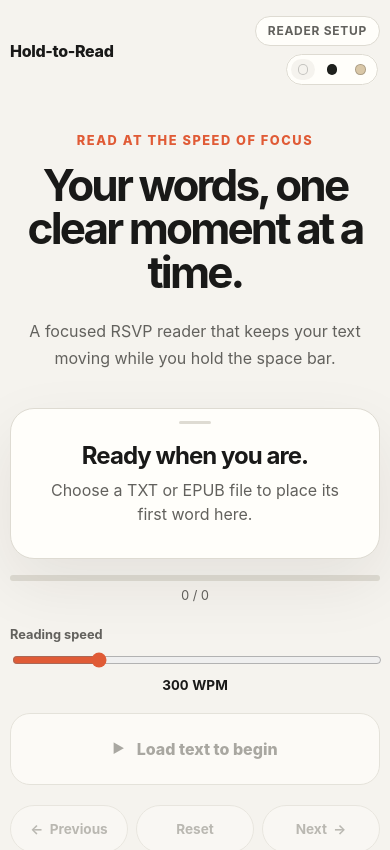
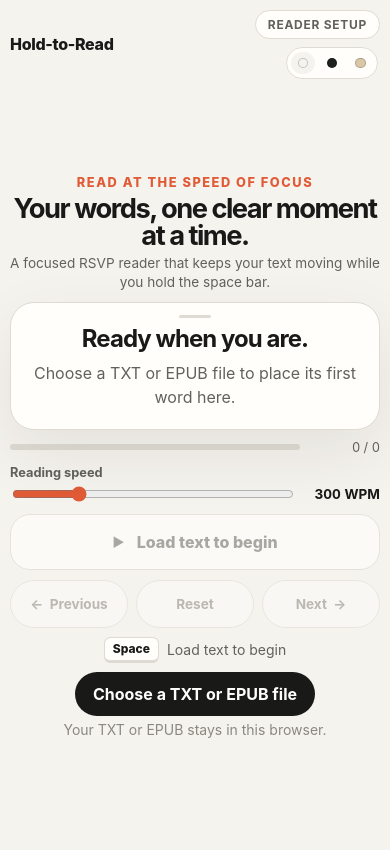
Before and after one commit to kusonnim/RSVP_Reader, a React (Vite) app: page / in a window 390 px wide. Shown: the top 850 px of the page. Built offline with nearby package versions, Linux system fonts and the light colour scheme.

Commit message:
Fit reader layout within viewport

```diff
--- a/src/app/App.css
+++ b/src/app/App.css
@@ -1,6 +1,7 @@
 .app {
   min-width: 20rem;
-  min-height: 100vh;
+  height: 100dvh;
+  overflow: hidden;
   color: var(--color-text);
   background: var(--color-background);
   transition:
@@ -14,10 +15,12 @@
 }
 
 .app-shell {
+  display: grid;
+  grid-template-rows: auto minmax(0, 1fr);
   width: min(100% - 2rem, 72rem);
-  min-height: 100vh;
+  height: 100%;
   margin: 0 auto;
-  padding: 1.5rem 0 3rem;
+  padding: clamp(0.65rem, 2vh, 1.25rem) 0;
 }
 
 .app-header {
@@ -113,14 +116,24 @@
 
 .welcome-panel {
   display: grid;
+  align-content: center;
   justify-items: center;
+  gap: clamp(0.45rem, 1.15vh, 0.85rem);
   max-width: 54rem;
-  margin: clamp(5rem, 14vh, 9rem) auto 0;
+  width: 100%;
+  min-height: 0;
+  margin: 0 auto;
   text-align: center;
 }
 
+.intro {
+  display: grid;
+  justify-items: center;
+  gap: 0.3rem;
+}
+
 .eyebrow {
-  margin: 0 0 1rem;
+  margin: 0;
   color: var(--color-accent);
   font-size: 0.8rem;
   font-weight: 800;
@@ -129,27 +142,27 @@
 }
 
 .welcome-panel h1 {
-  max-width: 14ch;
+  max-width: 22ch;
   margin: 0;
-  font-size: clamp(2.75rem, 8vw, 5.75rem);
-  line-height: 0.98;
-  letter-spacing: -0.065em;
+  font-size: clamp(1.75rem, 4.5vw, 3.4rem);
+  line-height: 1;
+  letter-spacing: -0.055em;
 }
 
 .welcome-copy {
   max-width: 38rem;
-  margin: 1.5rem 0 0;
+  margin: 0;
   color: var(--color-text-muted);
-  font-size: clamp(1rem, 2.5vw, 1.2rem);
-  line-height: 1.7;
+  font-size: clamp(0.85rem, 1.5vw, 1rem);
+  line-height: 1.4;
 }
 
 .reader-view {
   position: relative;
   display: grid;
   width: min(100%, 44rem);
-  min-height: 12rem;
-  margin-top: 3rem;
+  min-height: clamp(7.5rem, 19vh, 10.5rem);
+  margin-top: 0;
   place-items: center;
   border: 1px solid var(--color-border);
   border-radius: var(--radius-large);
@@ -195,10 +208,10 @@
   align-items: center;
   gap: 0.75rem;
   width: min(100%, 44rem);
-  margin-top: 1rem;
+  margin-top: 0;
   border: 1px solid var(--color-border);
   border-radius: 0.9rem;
-  padding: 0.65rem 0.75rem;
+  padding: 0.5rem 0.75rem;
   background: var(--color-surface);
 }
 
@@ -227,7 +240,7 @@
     ) minmax(0, 1fr);
   align-items: center;
   width: 100%;
-  padding: 1.5rem;
+  padding: 1rem 1.5rem;
 }
 
 .reader-word {
@@ -249,7 +262,7 @@
 
 .reader-view-empty {
   align-content: center;
-  padding: 2rem;
+  padding: 1.25rem;
 }
 
 .reader-empty-title {
@@ -272,7 +285,7 @@
   align-items: center;
   gap: 0.75rem;
   width: min(100%, 44rem);
-  margin-top: 1rem;
+  margin-top: 0;
 }
 
 .progress-track {
@@ -302,13 +315,13 @@
   display: grid;
   justify-items: center;
   width: min(100%, 44rem);
-  margin-top: 1.5rem;
+  margin-top: 0;
 }
 
 .speed-control {
   display: grid;
   width: min(100%, 28rem);
-  gap: 0.5rem;
+  gap: 0.25rem;
   text-align: left;
 }
 
@@ -342,14 +355,14 @@
 .mobile-hold-button {
   display: none;
   width: min(100%, 28rem);
-  min-height: 4.5rem;
+  min-height: 3.5rem;
   align-items: center;
   justify-content: center;
   gap: 0.75rem;
-  margin-top: 1.25rem;
+  margin-top: 0.65rem;
   border: 1px solid var(--color-accent);
   border-radius: 1.25rem;
-  padding: 1rem 1.25rem;
+  padding: 0.7rem 1.25rem;
   color: var(--color-surface);
   background: var(--color-accent);
   cursor: pointer;
@@ -386,7 +399,7 @@
   align-items: center;
   justify-content: center;
   gap: 0.75rem;
-  margin-top: 1.25rem;
+  margin-top: 0.65rem;
 }
 
 .control-button {
@@ -429,7 +442,7 @@
   display: flex;
   align-items: center;
   gap: 0.5rem;
-  margin: 1rem 0 0;
+  margin: 0.55rem 0 0;
   color: var(--color-text-muted);
   font-size: 0.875rem;
 }
@@ -456,7 +469,7 @@
   flex-wrap: wrap;
   justify-content: center;
   gap: 0.5rem 1rem;
-  margin-top: 0.75rem;
+  margin-top: 0.4rem;
   color: var(--color-text-subtle);
   font-size: 0.75rem;
 }
@@ -481,7 +494,7 @@
 }
 
 .smart-timing-note {
-  margin: 0.65rem 0 0;
+  margin: 0.35rem 0 0;
   color: var(--color-text-subtle);
   font-size: 0.75rem;
 }
@@ -489,14 +502,14 @@
 .file-loader {
   display: grid;
   justify-items: center;
-  margin-top: 1.25rem;
+  margin-top: 0;
 }
 
 .file-loader-button {
-  min-height: 3.25rem;
+  min-height: 2.75rem;
   border: 0;
   border-radius: 999px;
-  padding: 0.75rem 1.25rem;
+  padding: 0.55rem 1.15rem;
   color: var(--color-surface);
   background: var(--color-text);
   cursor: pointer;
@@ -518,7 +531,7 @@
 .file-loader-help,
 .file-loader-error,
 .load-result {
-  margin: 0.75rem 0 0;
+  margin: 0.3rem 0 0;
   color: var(--color-text-subtle);
   font-size: 0.875rem;
 }
@@ -545,16 +558,17 @@
 }
 
 @media (max-width: 48rem) {
-  .welcome-panel {
-    margin-top: clamp(3.5rem, 10vh, 6rem);
-  }
-
   .welcome-panel h1 {
-    font-size: clamp(2.75rem, 11vw, 4.75rem);
+    font-size: clamp(1.65rem, 7vw, 2.75rem);
   }
 
   .mobile-hold-button {
     display: inline-flex;
+  }
+
+  .keyboard-help,
+  .smart-timing-note {
+    display: none;
   }
 }
 
@@ -572,11 +586,11 @@
 @media (max-width: 36rem) {
   .app-shell {
     width: min(100% - 1.25rem, 72rem);
-    padding-top: 1rem;
+    padding-block: 0.6rem;
   }
 
-  .welcome-panel {
-    margin-top: 3rem;
+  .app-header {
+    min-height: 2.5rem;
   }
 
   .header-actions {
@@ -594,8 +608,8 @@
   }
 
   .reader-view {
-    min-height: 9rem;
-    margin-top: 2.25rem;
+    min-height: clamp(6.5rem, 17vh, 8rem);
+    margin-top: 0;
   }
 
   .reader-context {
@@ -604,8 +618,8 @@
   }
 
   .progress {
-    grid-template-columns: 1fr;
-    gap: 0.45rem;
+    grid-template-columns: minmax(0, 1fr) auto;
+    gap: 0.5rem;
   }
 
   .chapter-selector {
@@ -618,17 +632,17 @@
   }
 
   .progress-label {
-    min-width: 0;
-    text-align: center;
+    min-width: 4.5rem;
+    text-align: right;
   }
 
   .speed-input-row {
-    grid-template-columns: 1fr;
-    gap: 0.4rem;
+    grid-template-columns: minmax(0, 1fr) 5rem;
+    gap: 0.5rem;
   }
 
   .speed-input-row output {
-    text-align: center;
+    text-align: right;
   }
 
   .reader-controls {
@@ -644,6 +658,10 @@
 
   .keyboard-help {
     max-width: 18rem;
+  }
+
+  .has-document .intro {
+    display: none;
   }
 }
 
@@ -662,6 +680,69 @@
   }
 }
 
+@media (max-height: 46rem) {
+  .intro {
+    gap: 0.15rem;
+  }
+
+  .eyebrow,
+  .welcome-copy,
+  .keyboard-help,
+  .smart-timing-note,
+  .file-loader-help {
+    display: none;
+  }
+
+  .welcome-panel h1 {
+    font-size: clamp(1.4rem, 4vw, 2.25rem);
+  }
+
+  .reader-view {
+    min-height: 6.5rem;
+  }
+
+  .reader-controls {
+    margin-top: 0.4rem;
+  }
+
+  .control-button {
+    min-height: 2.5rem;
+    padding-block: 0.45rem;
+  }
+
+  .hold-instruction {
+    margin-top: 0.35rem;
+  }
+}
+
+@media (max-height: 40rem) {
+  .intro {
+    display: none;
+  }
+
+  .app-shell {
+    padding-block: 0.4rem;
+  }
+
+  .welcome-panel {
+    gap: 0.35rem;
+  }
+
+  .reader-view {
+    min-height: 5.75rem;
+  }
+
+  .file-loader {
+    grid-auto-flow: column;
+    align-items: center;
+    gap: 0.5rem;
+  }
+
+  .load-result {
+    display: none;
+  }
+}
+
 @media (prefers-reduced-motion: reduce) {
   *,
   *::before,
--- a/src/app/App.tsx
+++ b/src/app/App.tsx
@@ -132,7 +132,9 @@ function App() {
   ]);
 
   return (
-    <div className={`app theme-${theme}`}>
+    <div
+      className={`app theme-${theme}${hasLoadedFile ? " has-document" : ""}`}
+    >
       <main className="app-shell">
         <header className="app-header">
           <a className="wordmark" href="/" aria-label="Hold-to-Read home">
@@ -147,12 +149,14 @@ function App() {
         </header>
 
         <section className="welcome-panel" aria-labelledby="welcome-title">
+          <div className="intro">
             <p className="eyebrow">Read at the speed of focus</p>
             <h1 id="welcome-title">Your words, one clear moment at a time.</h1>
             <p className="welcome-copy">
               A focused RSVP reader that keeps your text moving while you hold
               the space bar.
             </p>
+          </div>
 
           <ReaderView
             words={words}
--- a/src/styles/global.css
+++ b/src/styles/global.css
@@ -3,14 +3,16 @@
 }
 
 html {
+  height: 100%;
   min-width: 20rem;
   background: var(--color-background);
 }
 
 body {
+  height: 100%;
   min-width: 20rem;
-  min-height: 100vh;
   margin: 0;
+  overflow: hidden;
   color: var(--color-text);
   background: var(--color-background);
   font-family:
@@ -21,6 +23,10 @@ body {
   transition:
     color 180ms ease,
     background-color 180ms ease;
+}
+
+#root {
+  height: 100%;
 }
 
 button,
```
Lines whose indentation alone changed are shown as unchanged.
